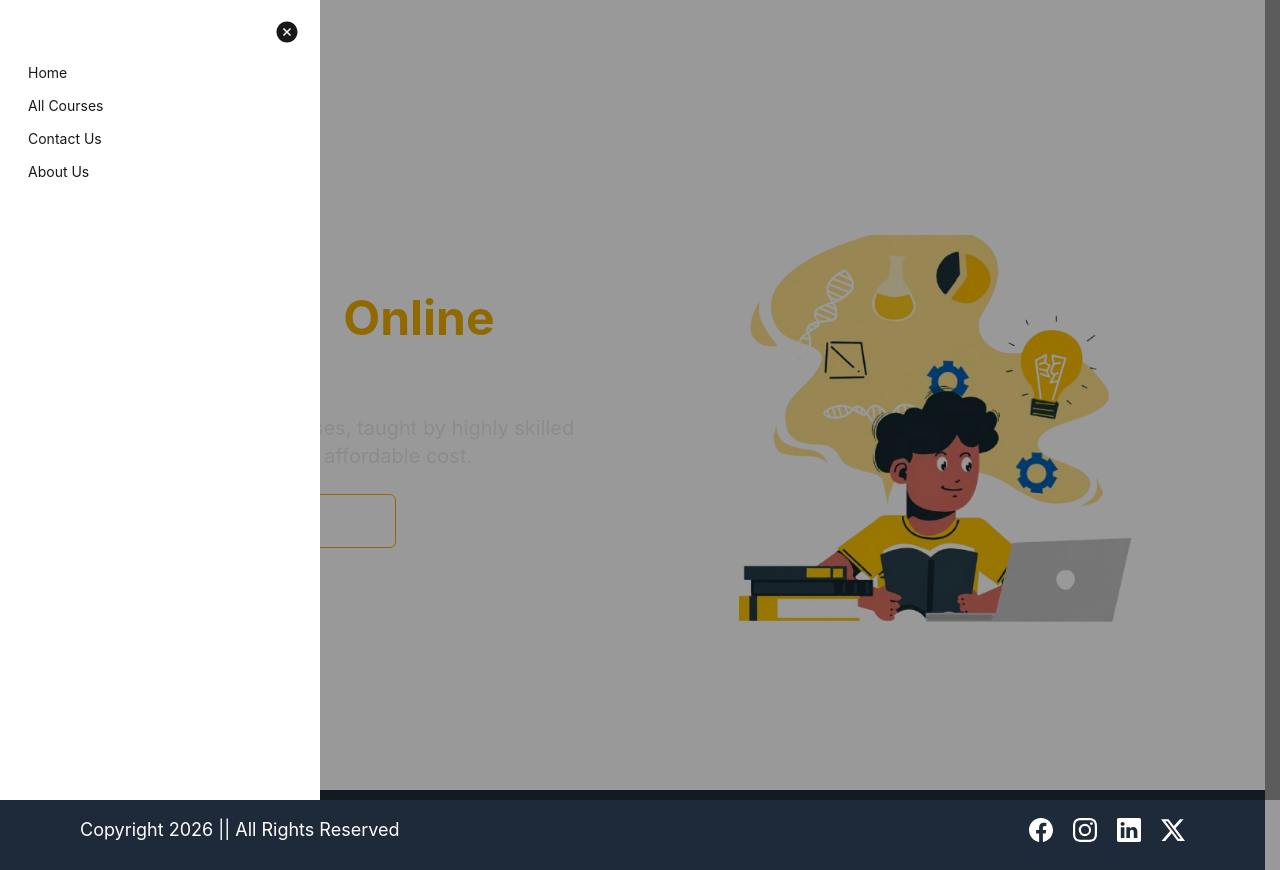
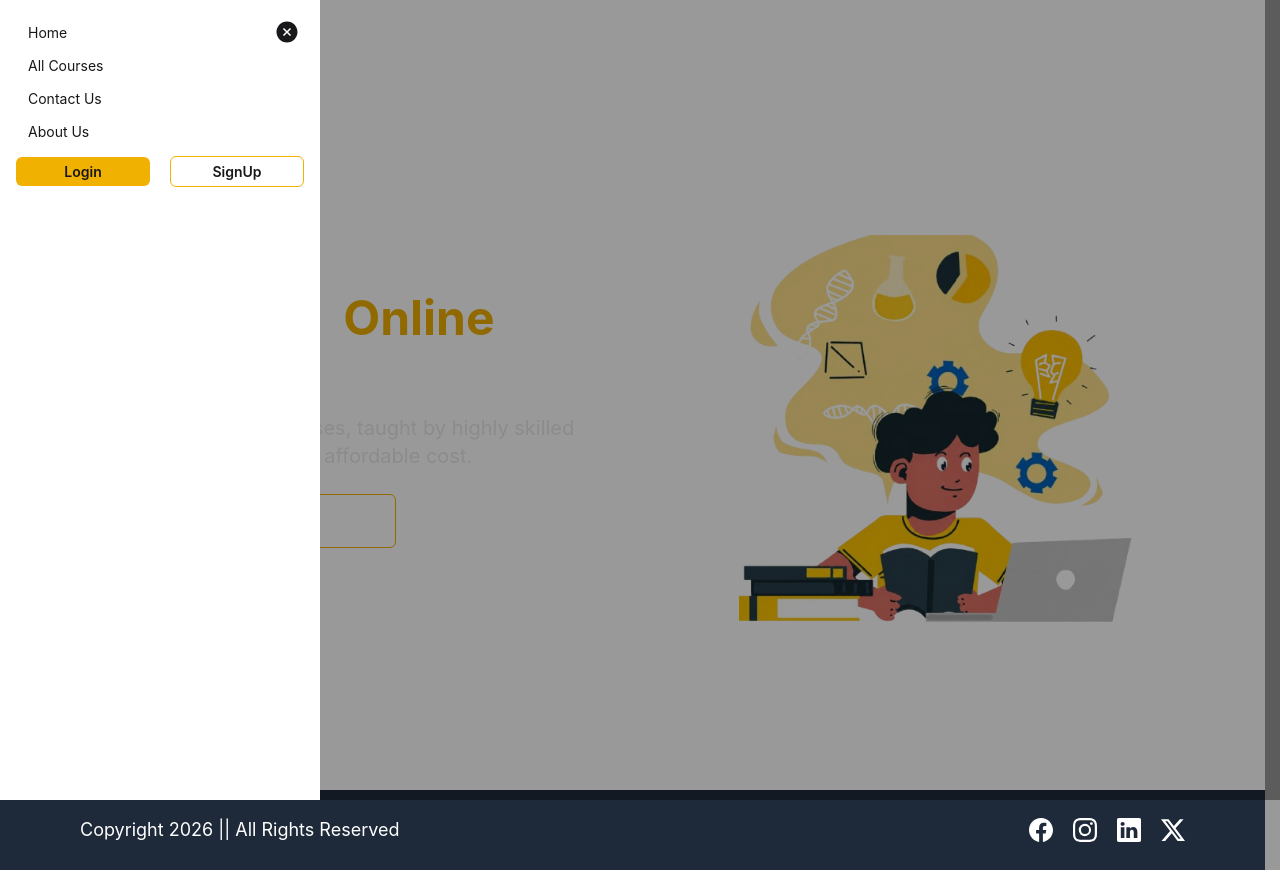
Before and after one commit to anonymousd3vil-ops/ProjectLMS, a React (Vite) app in the folder LMSFrontend/: page / in a window 1280 px wide. Both pictures are taken after a click on the label 32 px from the left and 32 px from the top of the page. Built offline with nearby package versions, Linux system fonts and the light colour scheme.

Commit message:
Added logout/signup buttons on the sidebar

```diff
--- a/LMSFrontend/src/layouts/homeLayout.jsx
+++ b/LMSFrontend/src/layouts/homeLayout.jsx
@@ -1,16 +1,36 @@
 import { FiMenu } from "react-icons/fi";
 import { AiFillCloseCircle } from "react-icons/ai";
-import { Link } from "react-router-dom";
+import { Link, useNavigate } from "react-router-dom";
+import {useSelector, useDispatch } from 'react-redux'
 
 import Footer from '../components/footer/footer.jsx'
 
 function HomeLayout({children}) {
+
+  const dispatch = useDispatch();
+  const navigate = useNavigate();
+
+
+  const isLoggedIn = useSelector((state) => state?.auth?.isLoggedIn);
+
+  const role = useSelector((state) => state?.auth?.role);
+
   const hideDrawer = () => {
     const drawer = document.getElementById("my-drawer");
     if (drawer) {
       drawer.checked = false;
     }
   };
+
+  const handelLogout = async (event) => {
+    event.preventDefault();
+
+    const res = await dispatch(logout());
+
+    if(res?.payload?.success){
+      navigate('/')
+    }
+  }
 
   return (
     <div className="min-h-screen">
@@ -27,17 +47,26 @@ function HomeLayout({children}) {
           <label htmlFor="my-drawer" className="drawer-overlay"></label>
           <ul className="menu p-4 w-48 sm:w-80 min-h-full bg-base-100 text-base-content relative ">
             <li className="w-fit absolute right-2 z-50">
-              <button onClick={hideDrawer} className="btn btn-ghost btn-sm">
+              <button onClick={hideDrawer} className="btn btn-ghost btn-sm  hover:bg-yellow-600">
                 <AiFillCloseCircle size={24} />
               </button>
             </li>
 
-            <div className="mt-10">
               <li className="hover:bg-yellow-500 rounded-lg transition-all ease-in-out duration-300">
                 <Link to="/" onClick={hideDrawer}>
                   Home
                 </Link>
               </li>
+
+              {
+                isLoggedIn && role === 'ADMIN' && (
+                  <li className="hover:bg-yellow-500 rounded-lg transition-all ease-in-out duration-300">
+                    <Link to="/admin/dashboard">
+                      Admin Dashboard
+                    </Link>
+                  </li>
+                )
+              }
 
               <li className="hover:bg-yellow-500 rounded-lg transition-all ease-in-out duration-300">
                 <Link to="/courses" onClick={hideDrawer}>
@@ -56,7 +85,39 @@ function HomeLayout({children}) {
                   About Us
                 </Link>
               </li>
-            </div>
+
+              {
+                !isLoggedIn && (
+                    <div className="w-full flex flex-col md:flex-row items-center gap-5 justify-center my-2">
+                      <Link to='/login' className="w-1/2">
+                        <button className="btn-primary px-4 py-1 w-full cursor-pointer hover:bg-yellow-600 font-semibold rounded-md bg-yellow-500 transition-all ease-in-out duration-500">
+                          Login
+                        </button>
+                      </Link>
+                      <Link to='/signup' className="w-1/2">
+                        <button className="btn-secondary px-4 py-1 cursor-pointer font-semibold rounded-md w-full border border-yellow-500 hover:bg-yellow-500 transition-all ease-in-out  duration-500">
+                          SignUp
+                        </button>
+                      </Link>
+                    </div>
+                )
+              }
+              {
+                isLoggedIn && (
+                    <div className="w-full flex flex-col md:flex-row items-center gap-5 justify-center my-2">
+                      <Link to='/user/profile' className="w-1/2">
+                        <button className="btn-primary px-4 py-1 w-full cursor-pointer hover:bg-yellow-600 font-semibold rounded-md bg-yellow-500 transition-all ease-in-out duration-500">
+                          Profile
+                        </button>
+                      </Link>
+                      <Link className="w-1/2">
+                        <button onClick={handelLogout} className="btn-secondary px-4 py-1 cursor-pointer font-semibold rounded-md w-full border border-yellow-500 hover:bg-yellow-500 transition-all ease-in-out  duration-500">
+                          Logout
+                        </button>
+                      </Link>
+                    </div>
+                )
+              }
           </ul>
         </div>
       </div>
```
